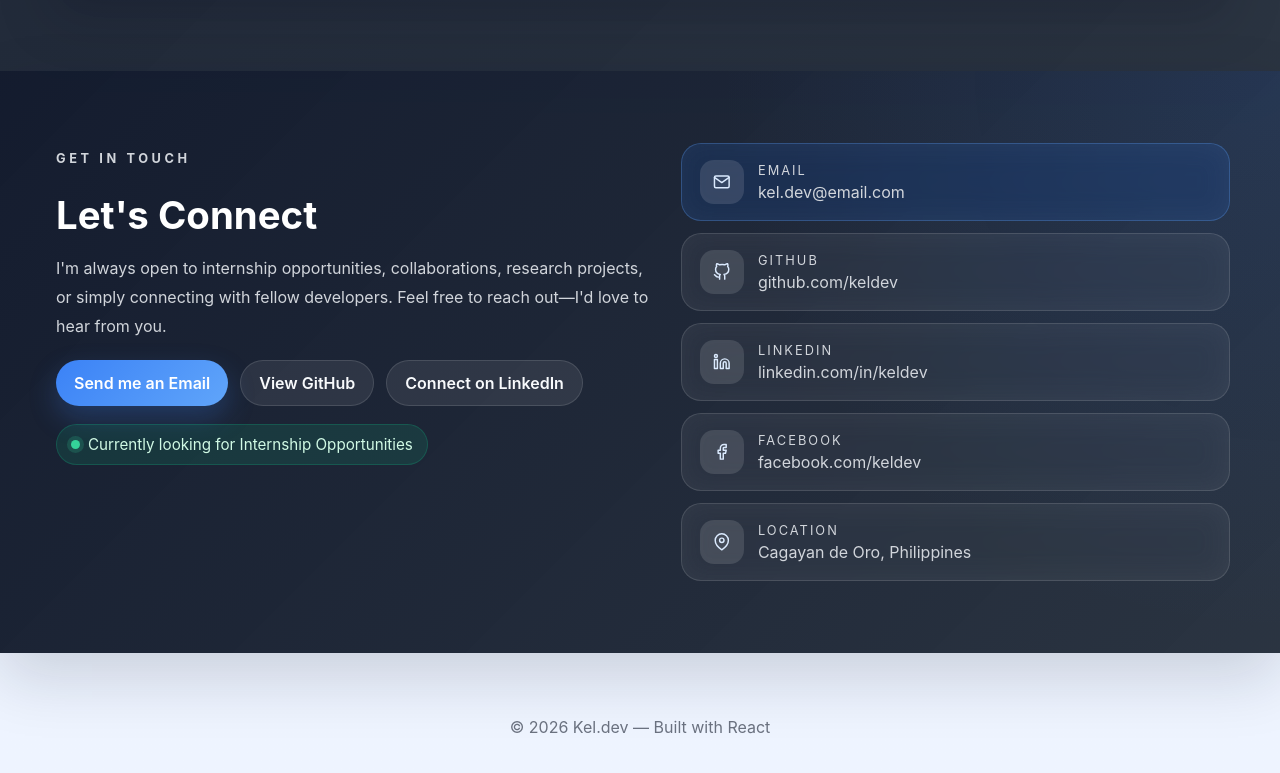
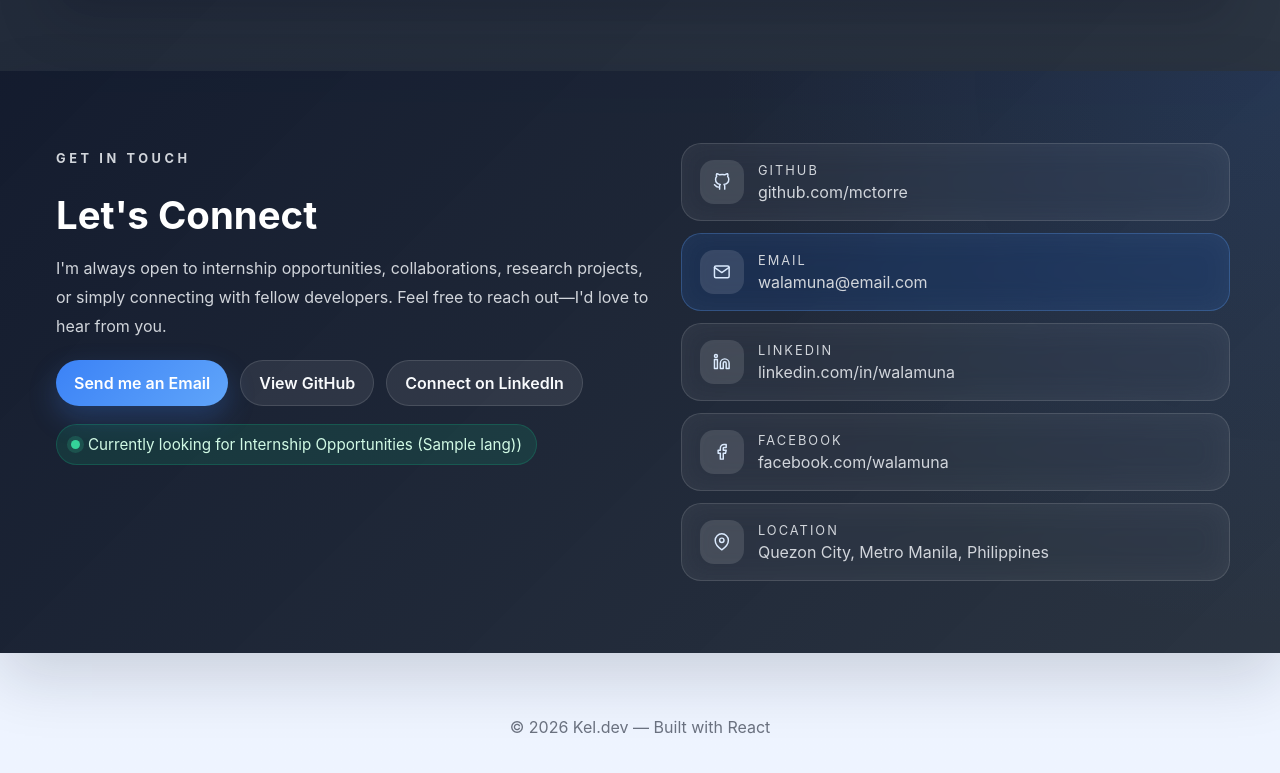
Before and after one commit to mctorre8720val-eng/michaelportfolio, a React (Vite) app: page / in a window 1280 px wide. Shown: the part 5322-6095 px from the top of the page. Built offline with nearby package versions, Linux system fonts and the light colour scheme.

Commit message:
major changes

```diff
--- a/src/components/Contact.jsx
+++ b/src/components/Contact.jsx
@@ -4,39 +4,39 @@ import "../styles/Contact.css";
 
 const contactLinks = [
   {
+    label: "GitHub",
+    value: "github.com/mctorre",
+    href: "https://github.com/mctorre8720val-eng",
+    icon: FiGithub,
+  },
+  {
     label: "Email",
-    value: "kel.dev@email.com",
-    href: "mailto:kel.dev@email.com",
+    value: "walamuna@email.com",
+    href: "#",
     icon: FiMail,
     primary: true,
   },
   {
-    label: "GitHub",
-    value: "github.com/keldev",
-    href: "https://github.com/keldev",
-    icon: FiGithub,
-  },
-  {
     label: "LinkedIn",
-    value: "linkedin.com/in/keldev",
-    href: "https://linkedin.com/in/keldev",
+    value: "linkedin.com/in/walamuna",
+    href: "#",
     icon: FiLinkedin,
   },
   {
     label: "Facebook",
-    value: "facebook.com/keldev",
-    href: "https://facebook.com/keldev",
+    value: "facebook.com/walamuna",
+    href: "#",
     icon: FiFacebook,
   },
   {
     label: "Location",
-    value: "Cagayan de Oro, Philippines",
-    href: "https://maps.google.com/?q=Cagayan+de+Oro+Philippines",
+    value: "Quezon City, Metro Manila, Philippines",
+    href: "#",
     icon: FiMapPin,
   },
 ];
 
-const availabilityMessage = "Currently looking for Internship Opportunities";
+const availabilityMessage = "Currently looking for Internship Opportunities (Sample lang))";
 
 export default function Contact() {
   return (
@@ -57,13 +57,13 @@ export default function Contact() {
           </p>
 
           <div className="contact-actions">
-            <a href="mailto:kel.dev@email.com" className="contact-primary-btn">
+            <a href="#" className="contact-primary-btn">
               Send me an Email
             </a>
-            <a href="https://github.com/keldev" className="contact-secondary-btn">
+            <a href="https://github.com/mctorre8720val-eng" className="contact-secondary-btn">
               View GitHub
             </a>
-            <a href="https://linkedin.com/in/keldev" className="contact-secondary-btn">
+            <a href="#" className="contact-secondary-btn">
               Connect on LinkedIn
             </a>
           </div>
```
